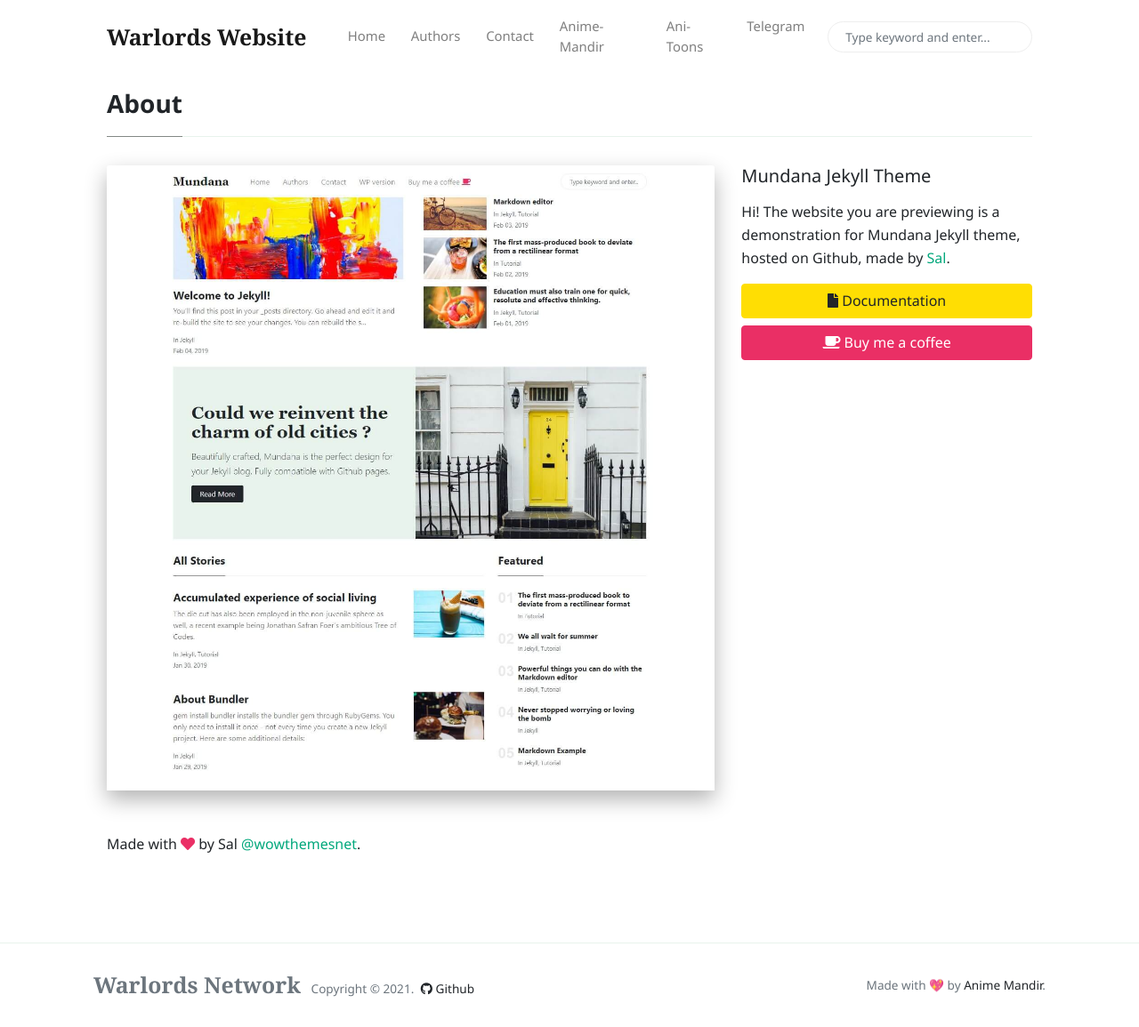
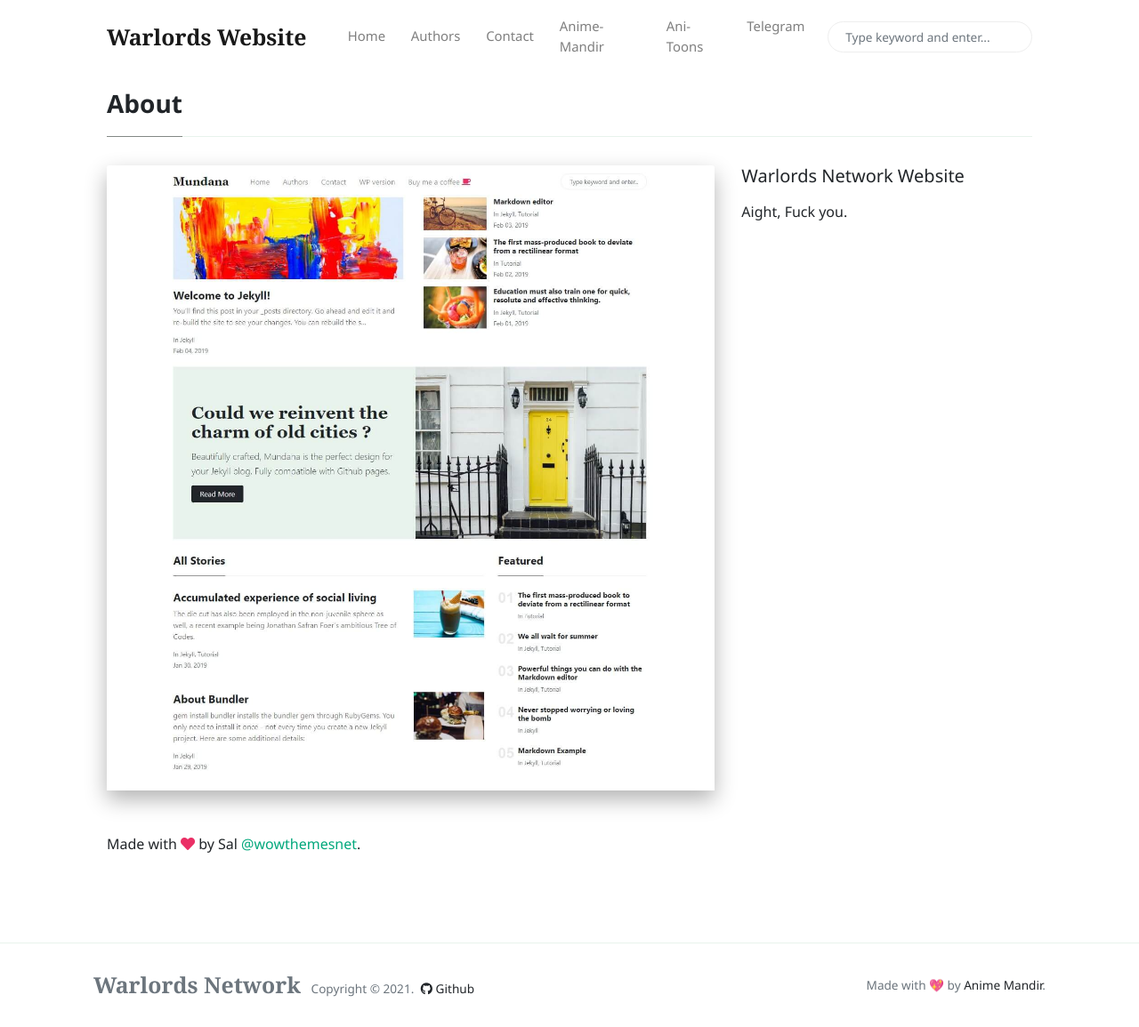
Before and after one commit to animemandir/animemandir.github.io, a Jekyll site: the page built from _pages/about.md, in a window 1280 px wide and 1155 px high. Shown: the whole window at 89% size. Built offline with Jekyll 4.4.1, drawn with Linux system fonts in a browser that asks for light colours; nearby versions of some CDN libraries; comment, search, counter and statistics services are not loaded.

Commit message:
Update sidebar.html

```diff
--- a/_includes/sidebar.html
+++ b/_includes/sidebar.html
@@ -1,7 +1,3 @@
-<h5 class="mb-3">Mundana Jekyll Theme</h5>
+<h5 class="mb-3">Warlords Network Website</h5>
 
-<p>Hi! The website you are previewing is a demonstration for Mundana Jekyll theme, hosted on Github, made by <a href="https://www.wowthemes.net/donate/">Sal</a>.</p>
-
-<a target="_blank" href="https://www.wowthemes.net/mundana-jekyll-theme/" class="btn btn-warning d-block mb-2"><i class="fa fa-file"></i> Documentation</a>
-
-<a target="_blank" class="btn btn-danger d-block" href="https://www.wowthemes.net/donate/"><i class="fa fa-coffee"></i> Buy me a coffee</a>
+<p> Aight, Fuck you.</p>
```
